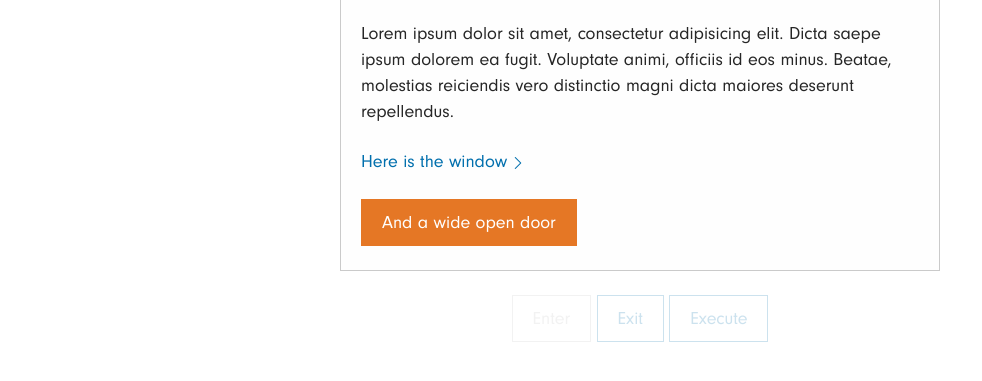
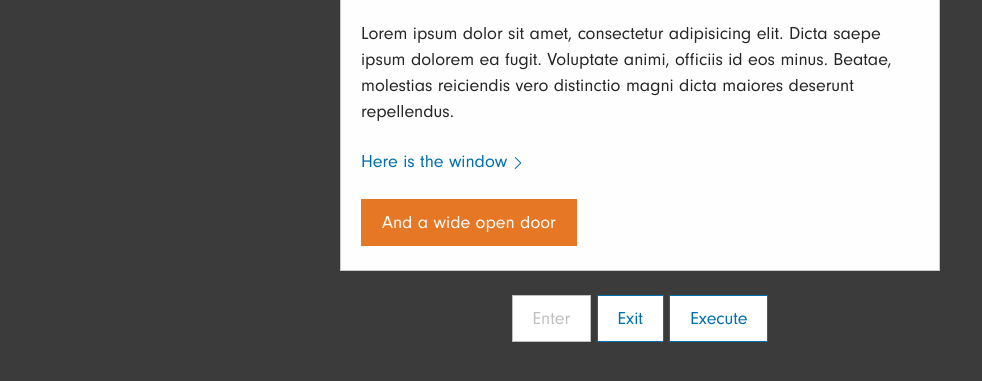
Before and after one commit to fil-james-maclean/animation-styleguide, a website: page app/modal.html in a window 1280 px wide. Both pictures are taken after a click on the link "Enter". Shown: the part 163-544 px from the top of the page, without its empty margins (0-982 px from the left). Drawn offline with Linux system fonts and the light colour scheme.

Commit message:
modal demo polish

```diff
--- a/app/modal.html
+++ b/app/modal.html
@@ -61,14 +61,14 @@
 
 
 
-<div class="text-center  rhythmic">
+<div class="text-center demoButtons rhythmic">
     <a class="btn  btn-tertiary  js-enter-button js-modal-enter-trigger">Enter</a>
     <a class="btn  btn-tertiary  js-exit-button  disabled  js-modal-exit-trigger">Exit</a>
     <a class="btn  btn-tertiary  js-execute-button disabled  js-modal-execute-trigger">Execute</a>
 </div>
 
 
-<div class="overlay is-hidden js-overlay-target"></div>
+<div class="overlay  overlay__dark  is-hidden js-overlay-target"></div>
 
 
 
--- a/source/scss/main.scss
+++ b/source/scss/main.scss
@@ -48,7 +48,10 @@ body{
 
   // border-radius: 50%;
 }
-
+.demoButtons {
+  position: relative;
+  z-index: 30;
+}
 .overlay {
   position: absolute;
   top: 0;
@@ -56,5 +59,9 @@ body{
   width: 100%;
   height: 100%;
   z-index: 10;
-  background-color: rgba(255,255,255,0.8); /*whiteout the background*/
+  // background-color: rgba(255,255,255,0.8); /*whiteout the background*/
 }
+
+.overlay__dark {
+    background-color: rgba($grey85,0.9);
+}
```
Also changed, not shown: source/templates/modal.html (+2 -2 lines), app/css/main.css.
